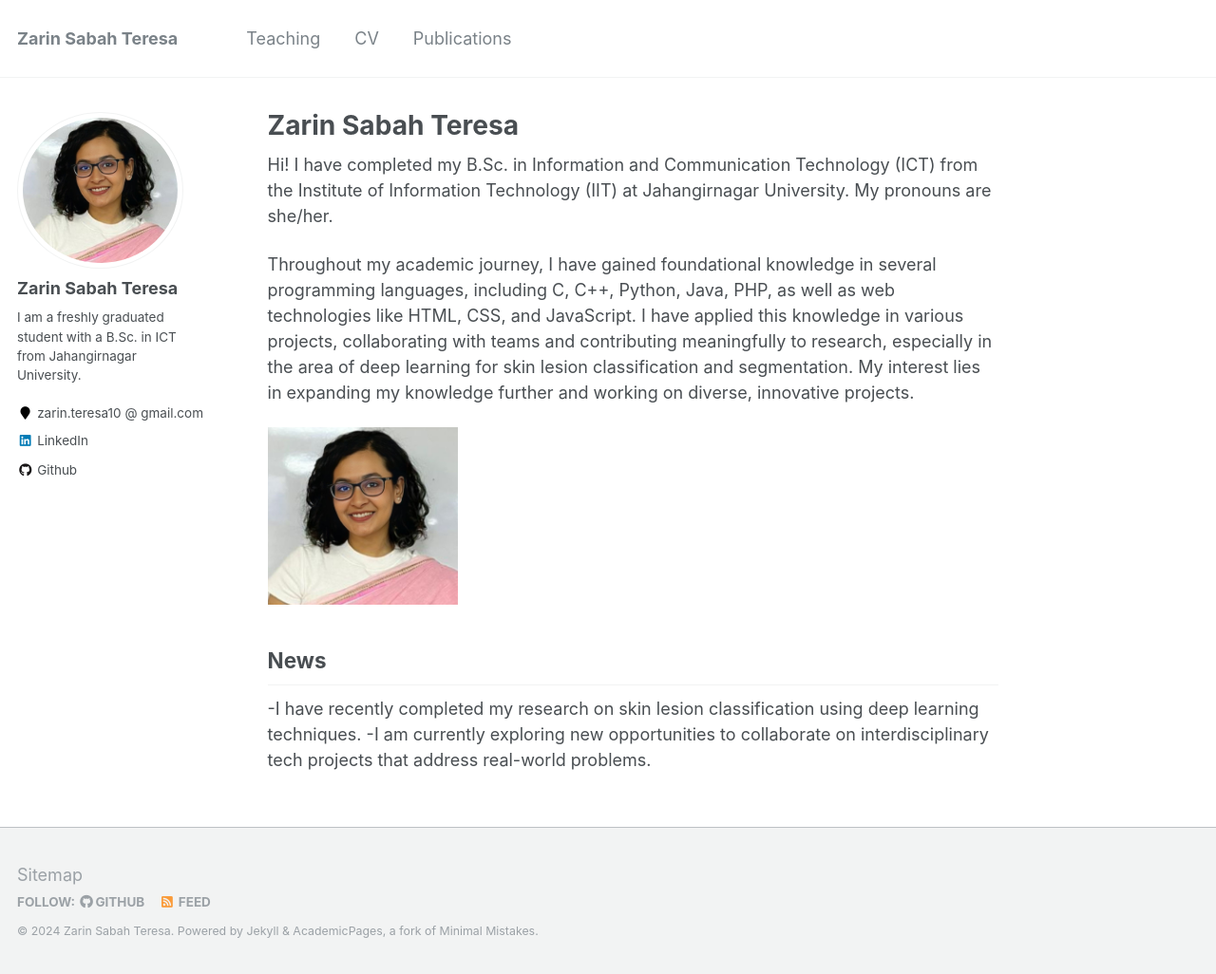
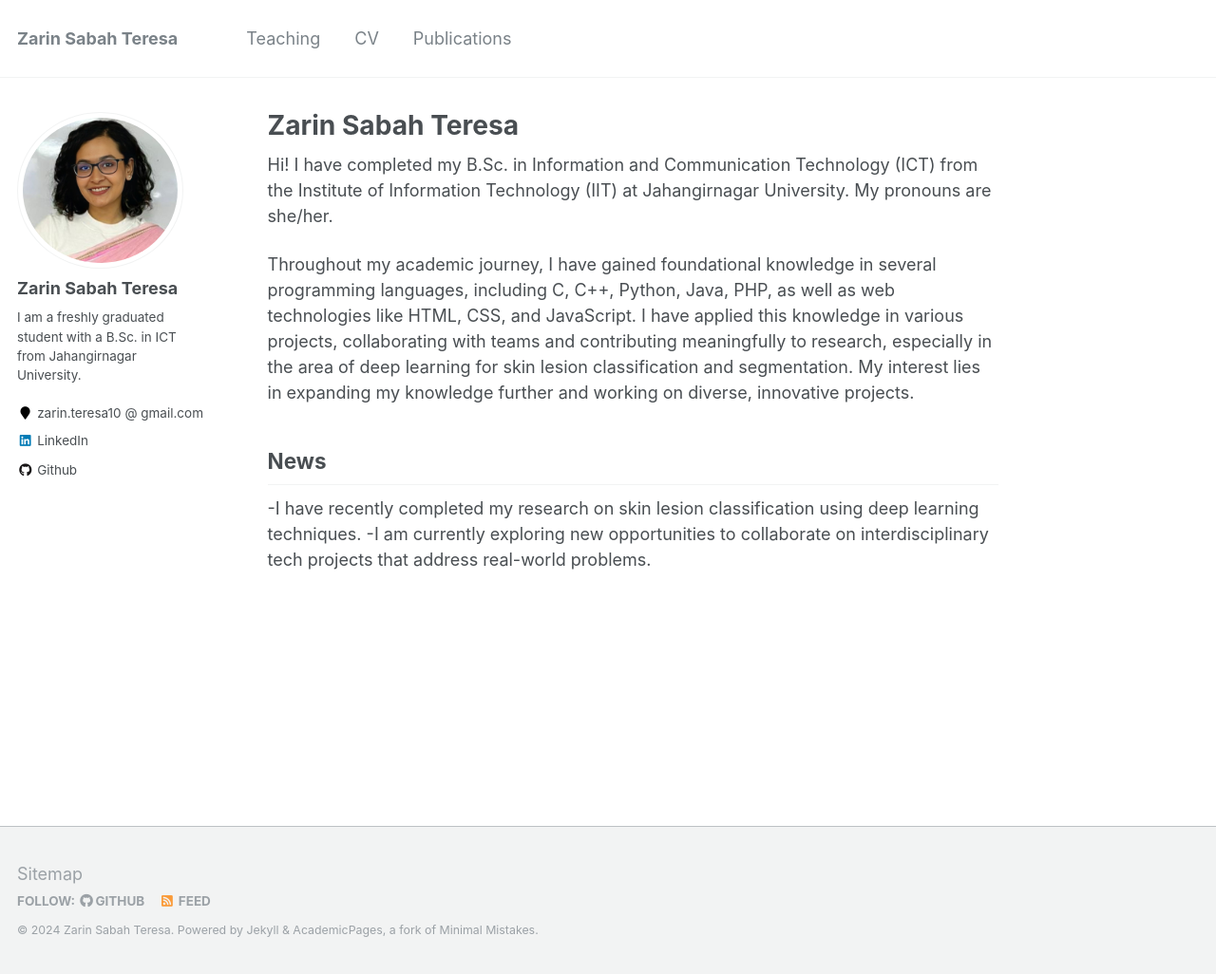
Before and after one commit to zarinteresa/zarinteresa.github.io, a Jekyll site: the page built from _pages/about.md, in a window 1280 px wide and 1026 px high. Shown: the whole window at 95% size. Built offline with Jekyll 4.4.1, drawn with Linux system fonts in a browser that asks for light colours.

Commit message:
first commit

```diff
--- a/_pages/about.md
+++ b/_pages/about.md
@@ -13,7 +13,7 @@ Hi! I have completed my B.Sc. in Information and Communication Technology (ICT)
 
 Throughout my academic journey, I have gained foundational knowledge in several programming languages, including C, C++, Python, Java, PHP, as well as web technologies like HTML, CSS, and JavaScript. I have applied this knowledge in various projects, collaborating with teams and contributing meaningfully to research, especially in the area of deep learning for skin lesion classification and segmentation. My interest lies in expanding my knowledge further and working on diverse, innovative projects.
 
-<img src="/images/zarinteresa.jpg" width="200">
+<!-- <img src="/images/zarinteresa.jpg" width="200"> -->
 
 ## News
 
```
